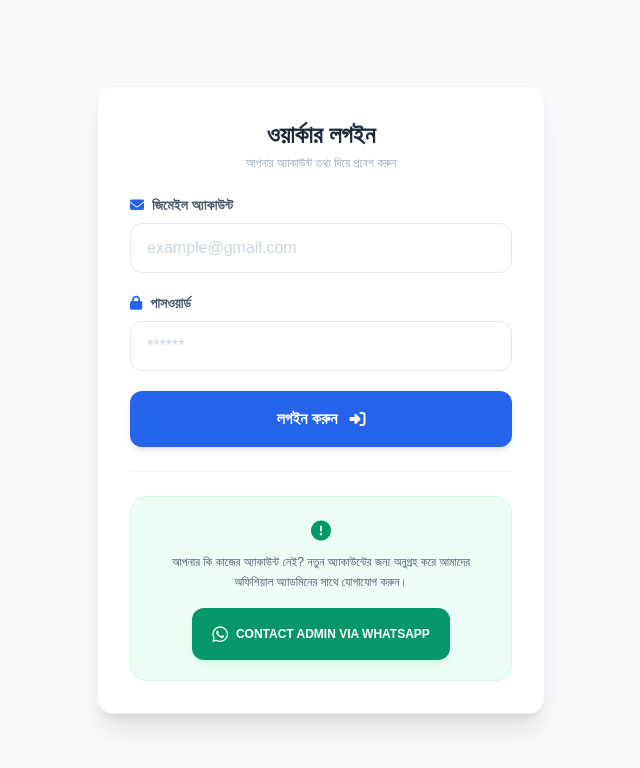
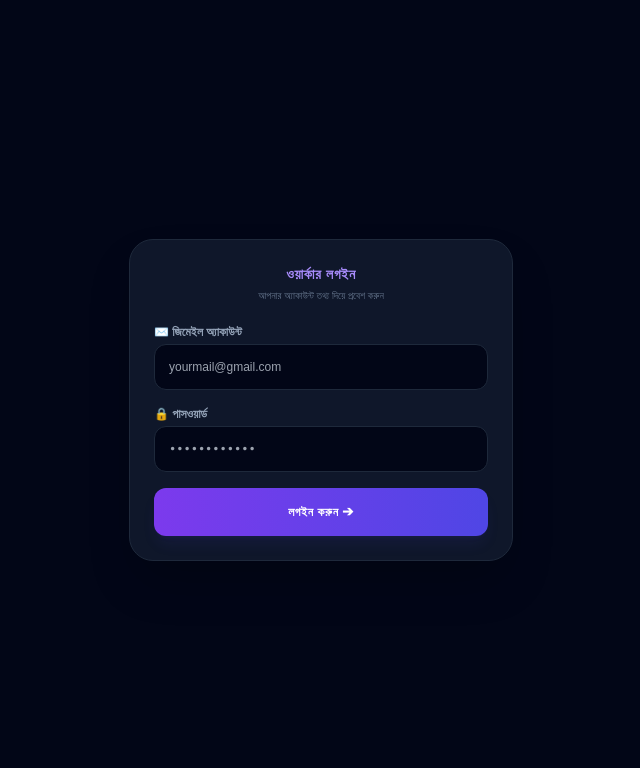
Before and after one commit to sojib705/sheikh-earning, a Next.js app: page /login in a window 1280 px wide. Shown: the top 768 px of the page, without its empty margins (319-959 px from the left). Built offline with nearby package versions, Linux system fonts and the light colour scheme.

Commit message:
Update page.js

```diff
--- a/app/login/page.js
+++ b/app/login/page.js
@@ -1,158 +1,97 @@
 'use client';
 
 import { useState } from 'react';
-import { useRouter } from 'next/navigation'; // ড্যাশবোর্ডে রিডাইরেক্ট করার জন্য
+import { useRouter } from 'next/navigation';
 
-export default function Login() {
-  const [formData, setFormData] = useState({ gmail: '', password: '' });
-  const [loading, setLoading] = useState(false);
+export default function WorkerLogin() {
+  const [email, setEmail] = useState('');
+  const [password, setPassword] = useState('');
   const [errorMsg, setErrorMsg] = useState('');
+  const [loggingIn, setLoggingIn] = useState(false);
   const router = useRouter();
 
-  const handleChange = (e) => {
-    setFormData({ ...formData, [e.target.name]: e.target.value });
-  };
-
-  const handleSubmit = async (e) => {
+  const handleLoginSubmit = async (e) => {
     e.preventDefault();
-    setLoading(false);
     setErrorMsg('');
-    setLoading(true);
+    setLoggingIn(true);
 
     try {
-      // 🚀 এখানে আপনার আসল এপিআই (api/login-action/route.js) কানেক্ট করা হলো
-      const response = await fetch('/api/login-action', {
-        method: 'POST',
-        headers: { 'Content-Type': 'application/json' },
-        body: JSON.stringify({
-          gmail: formData.gmail,
-          password: formData.password
-        }),
-      });
-
+      // লাইভ ডাটাবেজ/গুগল শিট থেকে ওয়ার্কার ভেরিফাই করা
+      const response = await fetch('/api/fetch-data', { method: 'GET' });
       const data = await response.json();
 
-      if (data.success) {
-        alert(`স্বাগতম, ${data.user.name}! লগইন সফল হয়েছে।`);
+      if (data && data.workers) {
+        const matchedWorker = data.workers.find(
+          (w) => w.email?.trim().toLowerCase() === email.trim().toLowerCase() &&
+                 w.password?.toString().trim() === password.trim()
+        );
 
-        // ইউজারের ডাটা ব্রাউজারের লোকাল স্টোরেজে সেভ করা (যাতে ড্যাশবোর্ড রিড করতে পারে)
-        localStorage.setItem('user', JSON.stringify(data.user));
-
-        // সফল হলে সরাসরি ড্যাশবোর্ড পেজে নিয়ে যাবে
-        router.push('/dashboard');
+        if (matchedWorker) {
+          localStorage.setItem('workerEmail', matchedWorker.email);
+          router.push('/home'); // লগইন সফল হলে সোজা ড্যাশবোর্ডে রিডাইরেক্ট
+        } else {
+          setErrorMsg('❌ জিমেইল অথবা পাসওয়ার্ড ভুল হয়েছে ভাই!');
+        }
       } else {
-        // ব্যাকএন্ড থেকে আসা এরর অনুযায়ী মেসেজ সেট করা
-        if (data.error === 'invalid_credentials') {
-          setErrorMsg('ভুল জিমেইল অথবা পাসওয়ার্ড দিয়েছেন!');
-        } else if (data.error === 'empty_fields') {
-          setErrorMsg('দয়া করে সবগুলো বক্স পূরণ করুন।');
-        } else {
-          setErrorMsg('সার্ভারে সমস্যা হচ্ছে, আবার চেষ্টা করুন।');
-        }
+        setErrorMsg('⚠️ ডাটাবেজ সিঙ্ক এরর! একটু পর চেষ্টা করুন।');
       }
     } catch (err) {
-      console.error(err);
-      setErrorMsg('নেটওয়ার্ক এরর! ইন্টারনেট কানেকশন চেক করুন।');
+      setErrorMsg('⚠️ সার্ভারে সমস্যা হচ্ছে, আবার চেষ্টা করুন।');
     } finally {
-      setLoading(false);
+      setLoggingIn(false);
     }
   };
 
   return (
-    <div className="public-body min-h-screen bg-slate-50 flex items-center justify-center p-4">
+    <div className="min-h-screen bg-slate-950 text-slate-100 flex items-center justify-center p-4 text-xs">
+      <div className="bg-slate-900 border border-slate-800 w-full max-w-sm rounded-3xl p-6 space-y-5 shadow-2xl">
 
-      <div className="login-container bg-white p-8 rounded-2xl shadow-xl max-w-md w-full border border-slate-100 transform transition-all duration-300 hover:shadow-2xl">
+        <div className="text-center space-y-1">
+          <h2 className="text-sm font-black uppercase tracking-wider text-violet-400">ওয়ার্কার লগইন</h2>
+          <p className="text-[10px] text-slate-500 font-medium">আপনার অ্যাকাউন্ট তথ্য দিয়ে প্রবেশ করুন</p>
+        </div>
 
-        {/* Headings */}
-        <h2 className="text-2xl font-black text-slate-800 text-center mb-1">
-          ওয়ার্কার লগইন
-        </h2>
-        <p className="login-subtitle text-slate-400 text-xs font-medium text-center mb-6">
-          আপনার অ্যাকাউন্ট তথ্য দিয়ে প্রবেশ করুন
-        </p>
-
-        {/* ⚠️ এরর মেসেজ দেখানোর সুন্দর বক্স (যদি লগইন ফেইল হয়) */}
         {errorMsg && (
-          <div className="bg-rose-50 border border-rose-100 text-rose-600 p-3.5 rounded-xl text-xs font-bold text-center mb-4">
-            <i className="fa-solid fa-triangle-exclamation mr-1"></i> {errorMsg}
+          <div className="bg-rose-500/10 border border-rose-500/20 text-rose-400 p-3 rounded-xl font-bold text-center">
+            {errorMsg}
           </div>
         )}
 
-        {/* Login Form */}
-        <form onSubmit={handleSubmit} className="login-form space-y-5">
-
-          {/* Email Input Group */}
-          <div className="input-group flex flex-col gap-2">
-            <label className="text-sm font-semibold text-slate-600 flex items-center gap-2">
-              <i className="fa-solid fa-envelope text-blue-600"></i> জিমেইল অ্যাকাউন্ট
-            </label>
+        <form onSubmit={handleLoginSubmit} className="space-y-4">
+          <div className="space-y-1">
+            <label className="text-slate-400 font-bold block">✉️ জিমেইল অ্যাকাউন্ট</label>
             <input
               type="email"
-              name="gmail"
-              value={formData.gmail}
-              onChange={handleChange}
-              placeholder="example@gmail.com"
               required
-              autoComplete="off"
-              className="w-full px-4 py-3 border border-slate-200 rounded-xl text-slate-700 placeholder-slate-300 focus:outline-none focus:border-blue-600 focus:ring-2 focus:ring-blue-100 transition-all duration-200"
+              value={email}
+              onChange={(e) => setEmail(e.target.value)}
+              placeholder="yourmail@gmail.com"
+              className="w-full bg-slate-950 border border-slate-800 rounded-xl p-3.5 focus:outline-none focus:border-violet-500 font-medium text-white"
             />
           </div>
 
-          {/* Password Input Group */}
-          <div className="input-group flex flex-col gap-2">
-            <label className="text-sm font-semibold text-slate-600 flex items-center gap-2">
-              <i className="fa-solid fa-lock text-blue-600"></i> পাসওয়ার্ড
-            </label>
+          <div className="space-y-1">
+            <label className="text-slate-400 font-bold block">🔒 পাসওয়ার্ড</label>
             <input
               type="password"
-              name="password"
-              value={formData.password}
-              onChange={handleChange}
-              placeholder="******"
               required
-              className="w-full px-4 py-3 border border-slate-200 rounded-xl text-slate-700 placeholder-slate-300 focus:outline-none focus:border-blue-600 focus:ring-2 focus:ring-blue-100 transition-all duration-200"
+              value={password}
+              onChange={(e) => setPassword(e.target.value)}
+              placeholder="••••••••••••"
+              className="w-full bg-slate-950 border border-slate-800 rounded-xl p-3.5 focus:outline-none focus:border-violet-500 font-mono text-white"
             />
           </div>
 
-          {/* Submit Button */}
           <button
             type="submit"
-            disabled={loading}
-            className="submit-login-btn w-full bg-blue-600 hover:bg-blue-700 text-white font-bold py-4 px-6 rounded-xl flex items-center justify-center gap-3 transition-all duration-200 shadow-md hover:shadow-lg active:scale-[0.98] disabled:opacity-60"
+            disabled={loggingIn}
+            className="w-full bg-gradient-to-r from-violet-600 to-indigo-600 hover:from-violet-700 hover:to-indigo-700 text-white font-black py-4 rounded-xl uppercase tracking-wider transition active:scale-95 shadow-lg shadow-indigo-600/10"
           >
-            {loading ? (
-              <>যাচাই করা হচ্ছে... <i className="fa-solid fa-spinner animate-spin"></i></>
-            ) : (
-              <>লগইন করুন <i className="fa-solid fa-right-to-bracket"></i></>
-            )}
+            {loggingIn ? 'প্রবেশ করা হচ্ছে...' : 'লগইন করুন ➔'}
           </button>
-
         </form>
 
-        {/* Divider Line */}
-        <div className="my-6 border-t border-slate-100"></div>
-
-        {/* Admin Contact WhatsApp Button */}
-        <div className="admin-contact-notice bg-emerald-50 border border-emerald-100 rounded-2xl p-5 text-center">
-          <div className="text-emerald-600 text-xl mb-2">
-            <i className="fa-solid fa-circle-exclamation"></i>
-          </div>
-          <p className="text-slate-600 text-xs font-medium leading-relaxed mb-4">
-            আপনার কি কাজের অ্যাকাউন্ট নেই? নতুন অ্যাকাউন্টের জন্য অনুগ্রহ করে আমাদের অফিশিয়াল অ্যাডমিনের সাথে যোগাযোগ করুন।
-          </p>
-
-          <a
-            href="https://wa.me/8801823315984?text=Hello%20Admin,%20I%20want%20to%20create%20a%20new%20worker%20account%20on%20Sheikh%20Earning."
-            target="_blank"
-            rel="noopener noreferrer"
-            className="inline-flex items-center justify-center gap-2 bg-emerald-600 hover:bg-emerald-700 text-white text-xs font-bold py-3 px-5 rounded-xl shadow-md shadow-emerald-100 hover:shadow-lg transition-all duration-200 active:scale-[0.98]"
-          >
-            <i className="fa-brands fa-whatsapp text-lg"></i> CONTACT ADMIN VIA WHATSAPP
-          </a>
-        </div>
-
       </div>
-
     </div>
   );
 }
```
